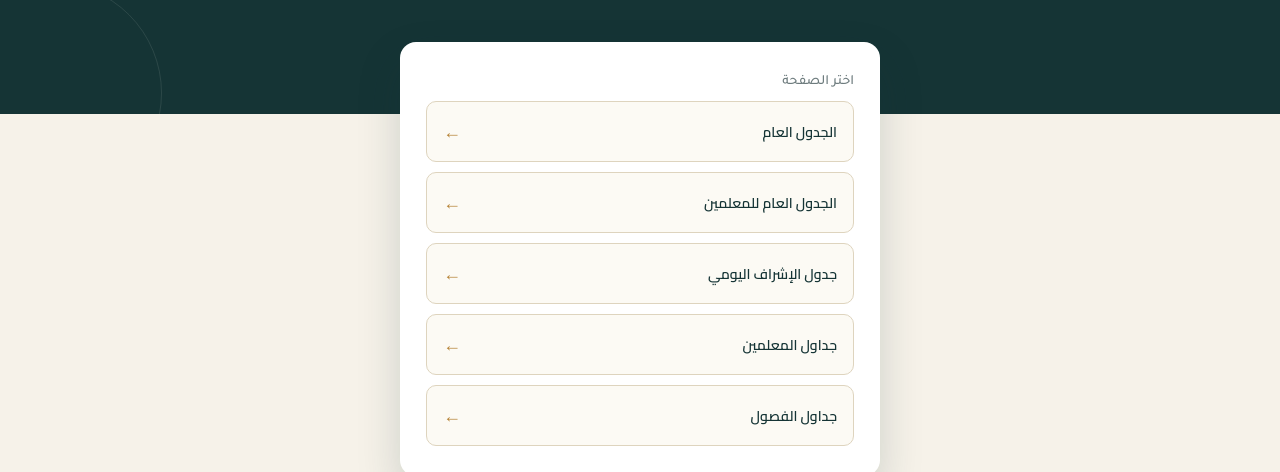
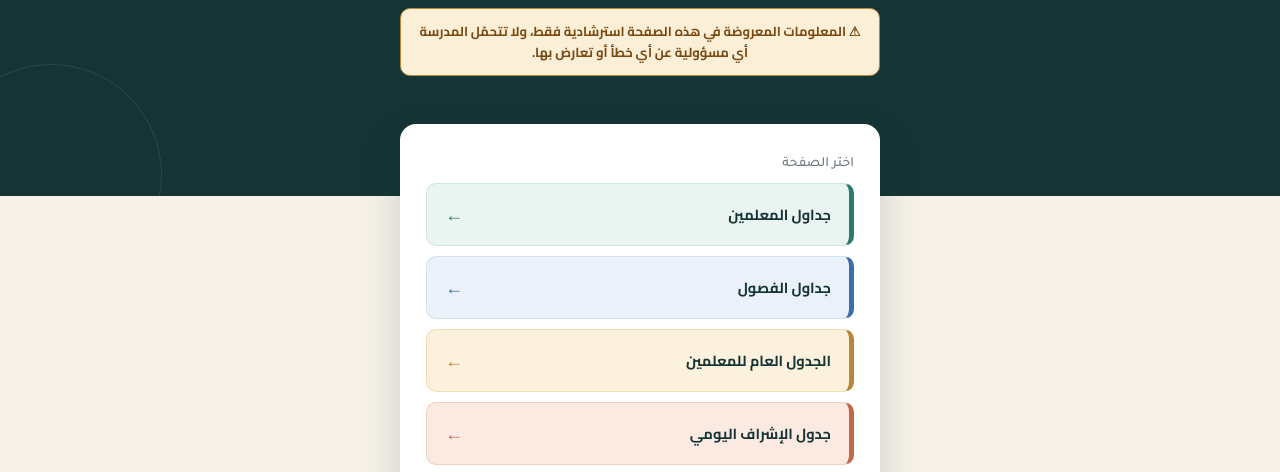
Before and after one commit to ayman-aboalhamd/luxor-new-school-for-girls, a plain HTML site: page index.html in a window 1280 px wide. Shown: the part 308-780 px from the top of the page. Drawn offline with Linux system fonts and the light colour scheme.

Commit message:
Add files via upload

```diff
--- a/index.html
+++ b/index.html
@@ -104,6 +104,23 @@
     margin:0 0 10px;
   }
 
+  .disclaimer-banner{
+    max-width:480px;
+    margin:14px auto 0;
+    background:#FCEFD8;
+    border:1.5px solid var(--brass);
+    color:#7A4A12;
+    border-radius:10px;
+    padding:12px 18px;
+    font-family:'Cairo',sans-serif;
+    font-weight:700;
+    font-size:13px;
+    text-align:center;
+    line-height:1.6;
+    position:relative;
+    z-index:1;
+  }
+
   .quick-links{
     margin-top:4px;
     display:flex;
@@ -114,19 +131,45 @@
     display:flex;
     align-items:center;
     justify-content:space-between;
-    padding:13px 16px;
+    padding:14px 18px;
     background:#FCFAF4;
     border:1px solid var(--line);
+    border-right:5px solid var(--line);
     border-radius:10px;
     color:var(--teal-deep);
     text-decoration:none;
     font-family:'Cairo',sans-serif;
-    font-weight:600;
-    font-size:14px;
-    transition:border-color .15s, background .15s;
+    font-weight:700;
+    font-size:14.5px;
+    transition:border-color .15s, background .15s, transform .15s;
   }
-  .quick-links a:hover{border-color:var(--teal);background:#F3F0E4;}
+  .quick-links a:hover{transform:translateY(-1px);}
   .quick-links a .arrow{color:var(--brass);font-size:18px;}
+
+  /* جداول المعلمين - أخضر مينت هادي */
+  .quick-links a:nth-child(1){background:#EAF4F1;border-color:#CFE6DF;border-right-color:#2F7A6E;}
+  .quick-links a:nth-child(1):hover{background:#DFEEE8;}
+  .quick-links a:nth-child(1) .arrow{color:#2F7A6E;}
+
+  /* جداول الفصول - أزرق سماوي هادي */
+  .quick-links a:nth-child(2){background:#EAF1F8;border-color:#D0E1EF;border-right-color:#3E6EA5;}
+  .quick-links a:nth-child(2):hover{background:#DEEAF5;}
+  .quick-links a:nth-child(2) .arrow{color:#3E6EA5;}
+
+  /* الجدول العام للمعلمين - ذهبي دافئ */
+  .quick-links a:nth-child(3){background:#FBF1DC;border-color:#F0DFB6;border-right-color:var(--brass);}
+  .quick-links a:nth-child(3):hover{background:#F8E9C8;}
+  .quick-links a:nth-child(3) .arrow{color:var(--brass);}
+
+  /* جدول الإشراف اليومي - تراكوتا دافئ */
+  .quick-links a:nth-child(4){background:#FBEAE2;border-color:#F0CFC0;border-right-color:#C1694F;}
+  .quick-links a:nth-child(4):hover{background:#F7DED2;}
+  .quick-links a:nth-child(4) .arrow{color:#C1694F;}
+
+  /* الجدول العام - أخضر زيتوني هادي */
+  .quick-links a:nth-child(5){background:#EFF3E3;border-color:#DCE6C4;border-right-color:#7C8F4C;}
+  .quick-links a:nth-child(5):hover{background:#E5ECD3;}
+  .quick-links a:nth-child(5) .arrow{color:#7C8F4C;}
 
   footer{
     text-align:center;
@@ -199,6 +242,7 @@
     <p class="eyebrow">النظام الإلكتروني للجداول</p>
     <h1 class="school-name">مدرسة الأقصر الإعدادية بنات الجديدة</h1>
     <p class="hero-sub">اختر من هنا الجدول اللي محتاجه</p>
+    <p class="disclaimer-banner">⚠ المعلومات المعروضة في هذه الصفحة استرشادية فقط، ولا تتحمّل المدرسة أي مسؤولية عن أي خطأ أو تعارض بها.</p>
   </div>
 </div>
 
@@ -206,11 +250,11 @@
   <div class="card">
     <p class="card-label">اختر الصفحة</p>
     <div class="quick-links">
-      <a href="general_table.html">الجدول العام <span class="arrow">←</span></a>
+      <a href="teachers.html">جداول المعلمين <span class="arrow">←</span></a>
+      <a href="classes.html">جداول الفصول <span class="arrow">←</span></a>
       <a href="general_teachers.html">الجدول العام للمعلمين <span class="arrow">←</span></a>
       <a href="supervisor.html">جدول الإشراف اليومي <span class="arrow">←</span></a>
-      <a href="teachers.html">جداول المعلمين <span class="arrow">←</span></a>
-      <a href="classes.html">جداول الفصول <span class="arrow">←</span></a>
+      <a href="general_table.html">الجدول العام <span class="arrow">←</span></a>
     </div>
   </div>
 </main>
```
Also changed, not shown: classes.html (+18 -0 lines), general_table.html (+18 -0 lines), general_teachers.html (+18 -0 lines), supervisor.html (+18 -0 lines), teachers.html (+18 -0 lines).
